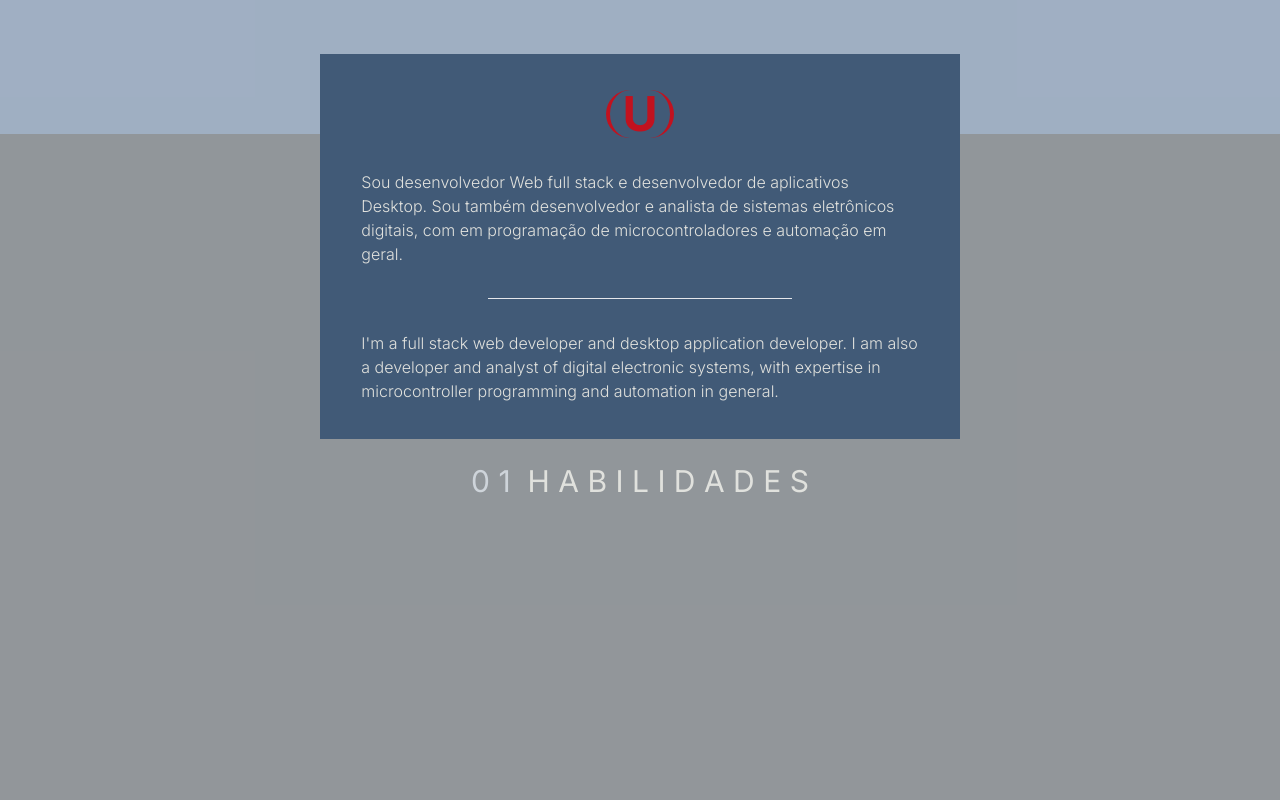
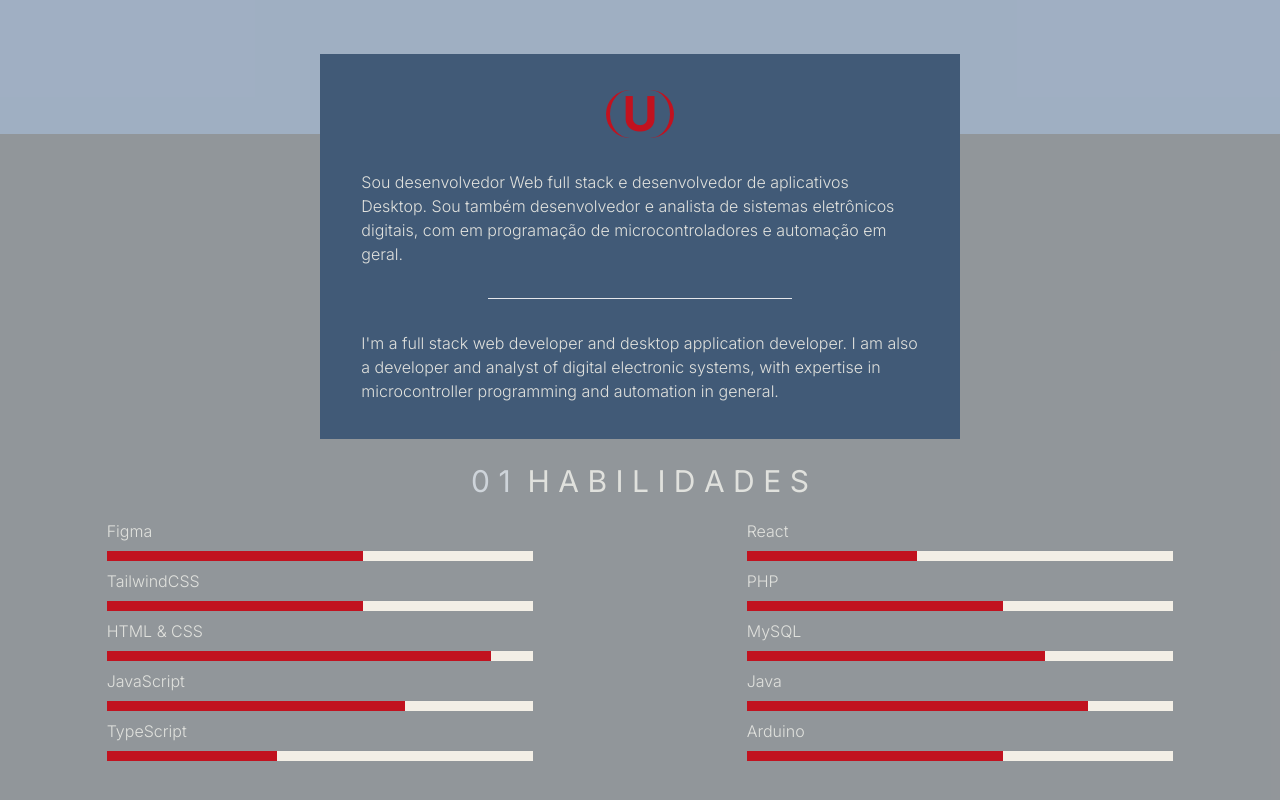
Before and after one commit to Jay-Ubisse/portfolio, a website: page index.html in a window 1280 px wide. Shown: the part 666-1466 px from the top of the page. Drawn offline with Linux system fonts and the light colour scheme.

Commit message:
adding skills section

```diff
--- /dev/null
+++ b/css/progress-bar.css
@@ -0,0 +1,22 @@
+.meter {
+    height: 10px;
+    position: relative;
+    background: #f3efe6;
+    overflow: hidden;
+}
+
+.meter span {
+    display: block;
+    height: 100%;
+}
+
+.progress {
+    background-color: #c1121f;
+    animation: progressBar 3s ease-in-out;
+    animation-fill-mode:both;
+}
+
+@keyframes progressBar {
+  0% { width: 0; }
+  100% { width: 100%; }
+}
--- a/index.html
+++ b/index.html
@@ -9,6 +9,7 @@
     <title>Jay Ubisse - Web Developer</title>
     <link href="https://fonts.googleapis.com/css2?family=Inter:wght@100;200;300;400;700&display=swap" rel="stylesheet">
     <link rel="stylesheet" type="text/css" href="./css/output.css">
+    <link rel="stylesheet" type="text/css" href="./css/progress-bar.css">
 </head>
 <body>
     <header class="bg-bio w-screen h-screen bg-cover font-inter">
@@ -49,7 +50,72 @@
             <div class="relative -top-14">
                 <div>
                     <h1 class="w-fit mx-auto text-[#ced4da] text-3xl">0&nbsp;1&nbsp;&nbsp;<span class="text-[#E0E1DD]">H&nbsp;A&nbsp;B&nbsp;I&nbsp;L&nbsp;I&nbsp;D&nbsp;A&nbsp;D&nbsp;E&nbsp;S</span></h1>
-
+                    <section class="flex justify-around text-[#E0E1DD] font-light pt-5">
+                        <div class="w-1/3">
+                            <div>
+                                <p>Figma</p>
+                                <div class="meter my-2">
+                                    <span style="width:60%;"><span class="progress"></span></span>
+                                </div>
+                            </div>
+                            <div>
+                                <p>TailwindCSS</p>
+                                <div class="meter my-2">
+                                    <span style="width:60%;"><span class="progress"></span></span>
+                                </div>
+                            </div>
+                            <div>
+                                <p>HTML & CSS</p>
+                                <div class="meter my-2">
+                                    <span style="width:90%;"><span class="progress"></span></span>
+                                </div>
+                            </div>
+                            <div>
+                                <p>JavaScript</p>
+                                <div class="meter my-2">
+                                    <span style="width:70%;"><span class="progress"></span></span>
+                                </div>
+                            </div>
+                            <div>
+                                <p>TypeScript</p>
+                                <div class="meter my-2">
+                                    <span style="width:40%;"><span class="progress"></span></span>
+                                </div>
+                            </div>
+                        </div>
+                        <div class="w-1/3">
+                            <div>
+                                <p>React</p>
+                                <div class="meter my-2">
+                                    <span style="width:40%;"><span class="progress"></span></span>
+                                </div>
+                            </div>
+                            <div>
+                                <p>PHP</p>
+                                <div class="meter my-2">
+                                    <span style="width:60%;"><span class="progress"></span></span>
+                                </div>
+                            </div>
+                            <div>
+                                <p>MySQL</p>
+                                <div class="meter my-2">
+                                    <span style="width:70%;"><span class="progress"></span></span>
+                                </div>
+                            </div>
+                            <div>
+                                <p>Java</p>
+                                <div class="meter my-2">
+                                    <span style="width:80%;"><span class="progress"></span></span>
+                                </div>
+                            </div>
+                            <div>
+                                <p>Arduino</p>
+                                <div class="meter my-2">
+                                    <span style="width:60%;"><span class="progress"></span></span>
+                                </div>
+                            </div>
+                        </div>
+                    </section>
                 </div>
             </div>
         </div>
```
Also changed, not shown: css/output.css.
